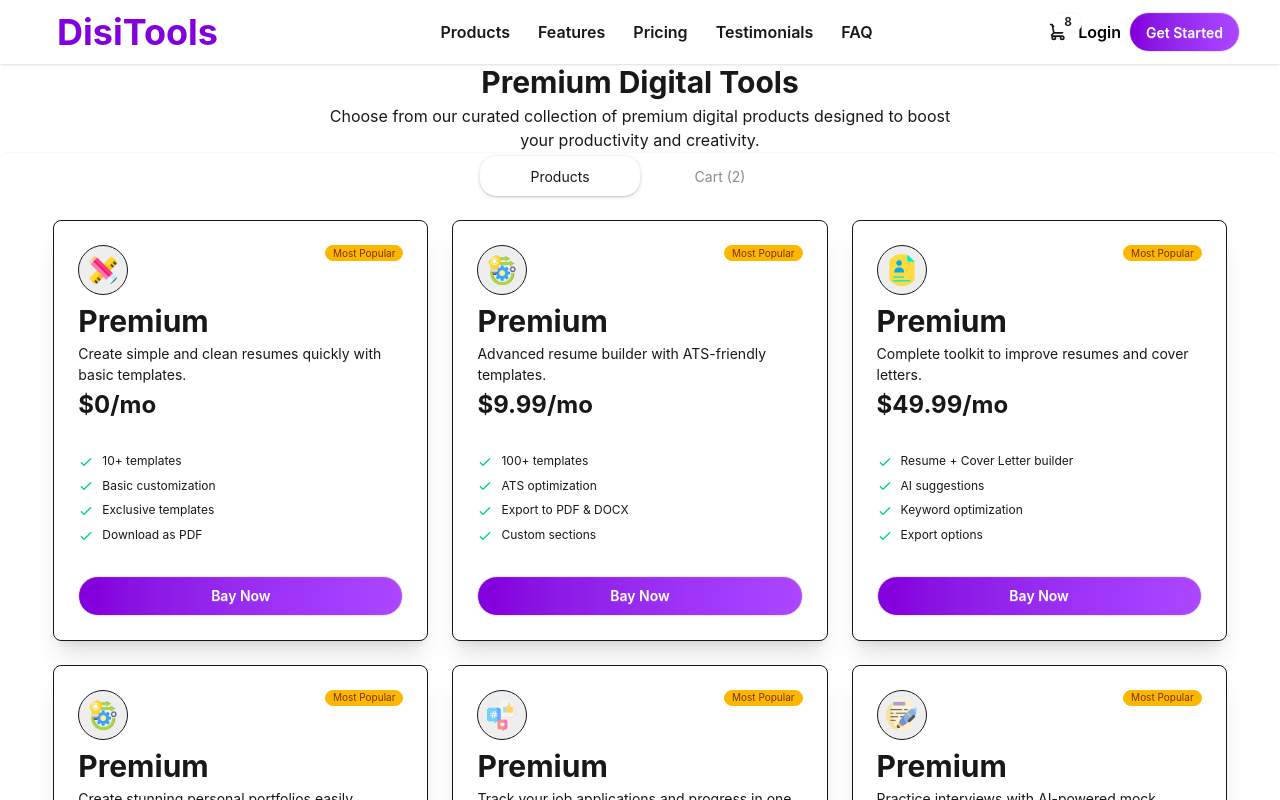
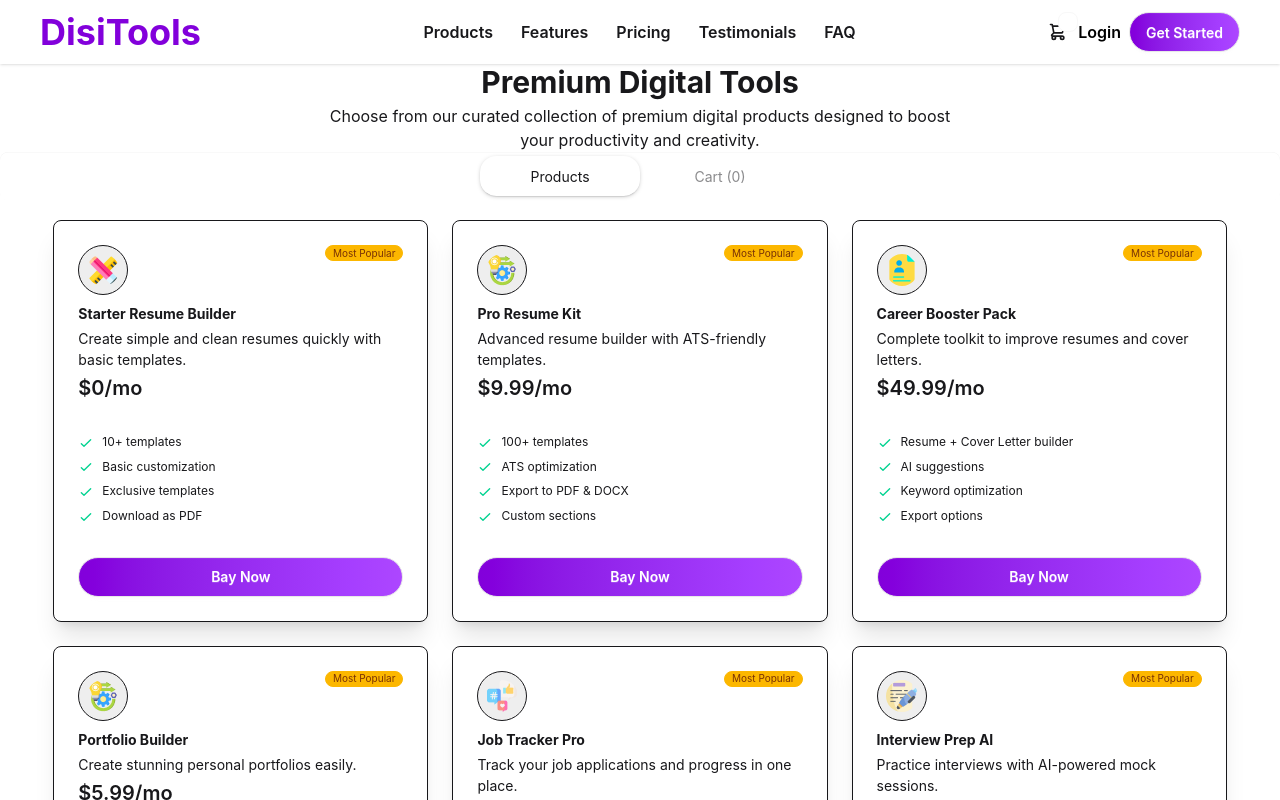
Before and after one commit to mdshakib771575-maker/DigiTools-platform, a React (Vite) app: page / in a window 1280 px wide. Shown: the top 800 px of the page. Built offline with nearby package versions, Linux system fonts and the light colour scheme.

Commit message:
complite funcnality

```diff
--- a/src/App.jsx
+++ b/src/App.jsx
@@ -3,20 +3,30 @@
 import './App.css'
 import Navbar from './components/Navbar'
 import Products from './components/Products'
-import Cards from'./components/Cards'
+import Cards from './components/Cards'
 import Tab from './components/Tab'
+import { useState } from 'react'
 
-const digiPromise = fetch('/data.json').then(res=>res.json())
+const digiPromise = fetch('/data.json').then(res => res.json())
 function App() {
+  const [activeTab, setActiveTab] = useState("products")
+  // console.log(activeTab)
+  const [cardsData, setCardsData] = useState([])
+  console.log(cardsData)
 
   return (
 
     <>
 
-         <Navbar></Navbar>
-         <Tab></Tab>
-         <Products digiPromise={digiPromise}></Products>
-         <Cards></Cards>
+      <Navbar cardsData={cardsData}></Navbar>
+      <Tab setActiveTab={setActiveTab} cardsData={cardsData}></Tab>
+      {
+        activeTab === "products" ? <Products digiPromise={digiPromise} cardsData={cardsData} setCardsData={setCardsData}></Products> :
+          <Cards cardsData={cardsData} setCardsData={setCardsData }></Cards>
+      }
+
+
+
 
 
     </>
--- /dev/null
+++ b/src/components/BayCard.jsx
@@ -0,0 +1,33 @@
+import React from 'react';
+
+const BayCard = ({ cards,handalDelete }) => {
+    // console.log(card)
+    // const handalDelete = (item) => {
+    //     const filterdData = cards.filter(c => c.id !== item.id)
+    //     setCardsData(filterdData)
+    // }
+    return (
+        <>
+            <div className=''>
+
+                <div className='border p-4 rounded-3xl flex justify-between items-center bg-base-200'>
+                    <div className='flex gap-6'>
+                        <div>
+                            <img src={cards.icon} alt="" className='border rounded-full p-1 bg-base-300' />
+                        </div>
+                        <div >
+                            <h2 className='text-2xl font-bold'>{cards.name}</h2>
+                            <p className='text-xl font-semibold'>${cards.price}</p>
+                        </div>
+                    </div>
+                    <button onClick={() => handalDelete(cards)} className='btn btn-error rounded-3xl'>Delete</button>
+                </div>
+
+            </div>
+
+        </>
+    );
+
+};
+
+export default BayCard;
--- a/src/components/Cards.jsx
+++ b/src/components/Cards.jsx
@@ -1,9 +1,42 @@
 import React from 'react';
+import BayCard from './BayCard'
 
-const Cards = () => {
+const Cards = ({ cardsData, setCardsData }) => {
+    // way -1
+    // let total =0;
+    // for(let item of cardsData){
+    //     total += item.price
+    // }
+    //  way-2
+    const totalPrice = cardsData.reduce((sum, item) => sum + item.price, 0)
+    console.log(Math.floor(totalPrice))
+    const handalPaymant = () => {
+        setCardsData([])
+    }
+    const handalDelete = (item) => {
+     console.log(item)
+     const filterData = cardsData.filter(card=> card.id !== item.id)
+    //  console.log(filterData)
+     setCardsData(filterData);
+    }
     return (
-        <div className='p-10 bg-red-500'>
-            cards
+        <div className='w-11/12 mx-auto space-y-4 '>
+            <h2 className='font-semibold mb-2 text-2xl ml-2'>Your cards :</h2>
+
+            {cardsData.length === 0 ? <p className='text-center text-2xl p-5 '>Your Card is Empty</p>: cardsData.map(cards => <BayCard cards={cards} key={cards.id} handalDelete={handalDelete} ></BayCard>)}
+
+            <div className='bg-black p-4 text-white rounded-xl border flex justify-between text-2xl font-semibold'>
+                <div>
+                    <p> total</p>
+                </div>
+                <div>
+                    ${Math.floor(totalPrice)}
+                </div>
+            </div>
+
+            <div className=''>
+                <button onClick={handalPaymant} className='btn w-full p-6 bg-linear-to-r from-purple-700 to-purple-500 text-white rounded-2xl  text-2xl font-semibold'>Proceed to Checkout</button>
+            </div>
         </div>
     );
 };
--- a/src/components/Navbar.jsx
+++ b/src/components/Navbar.jsx
@@ -1,14 +1,11 @@
 import React from 'react';
 
-const Navbar = () => {
+const Navbar = ({ cardsData }) => {
   return (
     <div>
-
-
-
       <div className="navbar bg-base-100 shadow-sm flex justify-between px-10 ">
         <div className="">
-    <a className="btn btn-ghost text-4xl text-purple-700 font-bold">DisiTools</a>
+          <a className="text-4xl text-purple-700 font-bold">DisiTools</a>
         </div>
 
         <div className='ml-10 font-semibold'>
@@ -26,7 +23,7 @@ const Navbar = () => {
             <div tabIndex={0} role="button" className="btn btn-ghost btn-circle">
               <div className="indicator">
                 <svg xmlns="http://www.w3.org/2000/svg" className="h-5 w-5" fill="none" viewBox="0 0 24 24" stroke="currentColor"> <path strokeLinecap="round" strokeLinejoin="round" strokeWidth="2" d="M3 3h2l.4 2M7 13h10l4-8H5.4M7 13L5.4 5M7 13l-2.293 2.293c-.63.63-.184 1.707.707 1.707H17m0 0a2 2 0 100 4 2 2 0 000-4zm-8 2a2 2 0 11-4 0 2 2 0 014 0z" /> </svg>
-          <span className="badge badge-sm indicator-item">8</span>
+                <span className="badge badge-sm indicator-item">{cardsData.length === 0 ? "" : cardsData.length}</span>
               </div>
             </div>
 
--- a/src/components/Products.jsx
+++ b/src/components/Products.jsx
@@ -1,7 +1,7 @@
 import React, { use } from 'react';
 import ProductsCart from './ProductsCart';
 
-const Products = ({digiPromise}) => {
+const Products = ({digiPromise,cardsData,setCardsData}) => {
     const datas = use(digiPromise);
     // console.log(datas)
 
@@ -9,12 +9,14 @@ const Products = ({digiPromise}) => {
     return (
         <div>
 
-            <div className='grid grid-cols-3 gap-6 w-11/12 mx-auto'>
+            <div className='grid sm:grid-cols-1 lg:grid-cols-3 gap-6 w-11/12 mx-auto'>
                 {
-                  datas.map(data=> <ProductsCart key={data.id} data={data}>
+                  datas.map(data=> <ProductsCart key={data.id} data={data}
+                  cardsData={cardsData} setCardsData={setCardsData}>
                   </ProductsCart>)
                 }
             </div>
+
         </div>
     );
 };
--- a/src/components/ProductsCart.jsx
+++ b/src/components/ProductsCart.jsx
@@ -2,13 +2,14 @@ import React, { useState } from 'react';
 
 
 
-const ProductsCart = ({data}) => {
-    console.log(data)
+const ProductsCart = ({data,cardsData,setCardsData}) => {
+    // console.log(data)
       const [isBayNaw,setIsBayNaw] = useState(false)
-    console.log(isBayNaw)
+    // console.log(isBayNaw)
 
     const handalar =()=>{
 setIsBayNaw(true)
+setCardsData([...cardsData,data])
 }
     return (
         <div>
@@ -20,9 +21,9 @@ setIsBayNaw(true)
     <span className="badge badge-xs badge-warning">Most Popular</span>
     </div>
     <div className='space-y-1'>
-      <h2 className="text-3xl font-bold">Premium</h2>
+      <h2 className="text-2zxl font-bold">{data.name}</h2>
       <p>{data.description}</p>
-      <span className=" font-bold text-2xl">${data.price}/mo</span>
+      <span className=" font-semibold text-xl">${data.price}/mo</span>
     </div>
     <ul className="mt-6 flex flex-col gap-2 text-xs">
       <li>
--- a/src/components/Tab.jsx
+++ b/src/components/Tab.jsx
@@ -1,6 +1,6 @@
 import React from 'react';
 
-const Tab = () => {
+const Tab = ({setActiveTab,cardsData}) => {
     return (
         <div className='mb-5'>
 
@@ -10,8 +10,8 @@ const Tab = () => {
             </div>
             {/* name of each tab group should be unique */}
             <div className="tabs tabs-box justify-center bg-transparent">
-                <input type="radio" name="my_tabs_1" className="tab w-40 rounded-2xl" aria-label="Products" defaultChecked />
-                <input type="radio" name="my_tabs_1" className="tab w-40 rounded-2xl" aria-label="Cart (2)"/>
+                <input onClick={()=>setActiveTab("products")} type="radio" name="my_tabs_1" className="tab w-40 rounded-2xl" aria-label="Products" defaultChecked />
+                <input  onClick={()=>setActiveTab("cart")} type="radio" name="my_tabs_1" className="tab w-40 rounded-2xl" aria-label={`Cart (${cardsData.length})`}/>
 
             </div>
         </div>
```
Lines whose indentation alone changed are shown as unchanged.
